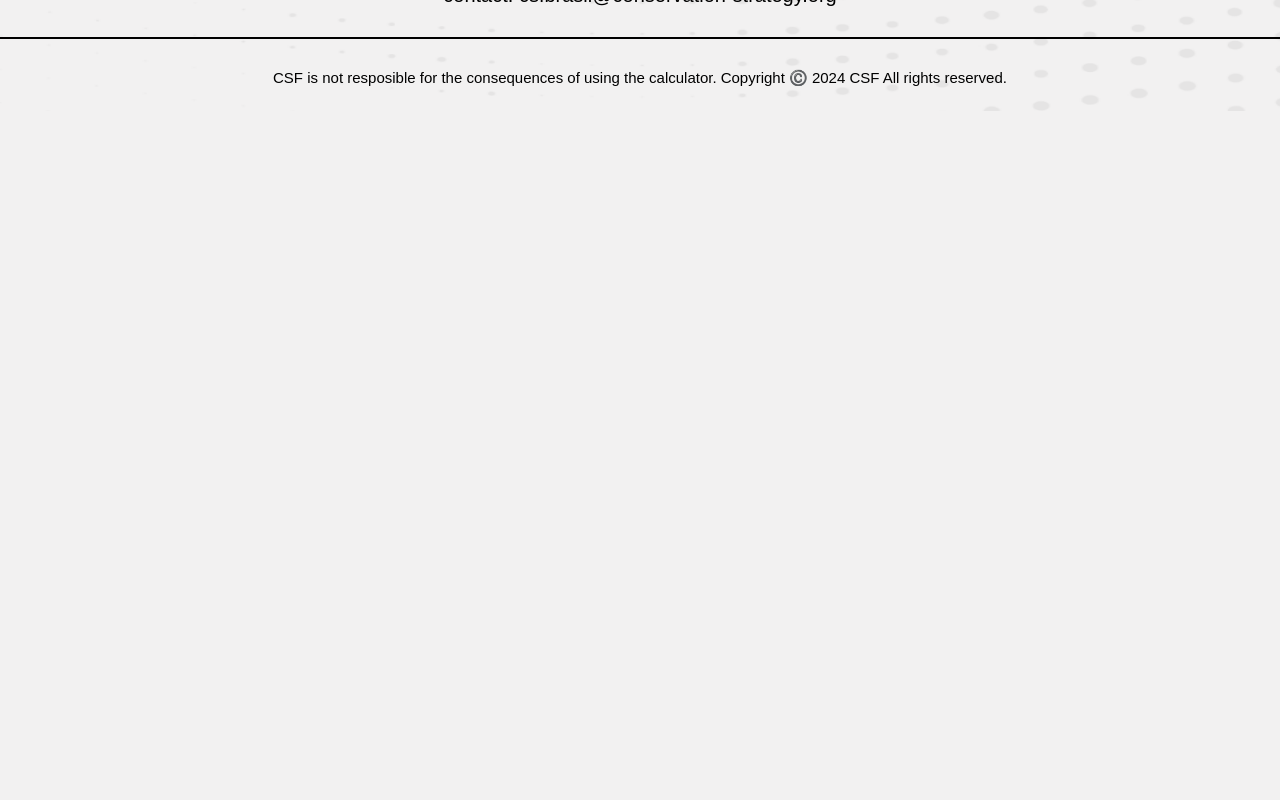
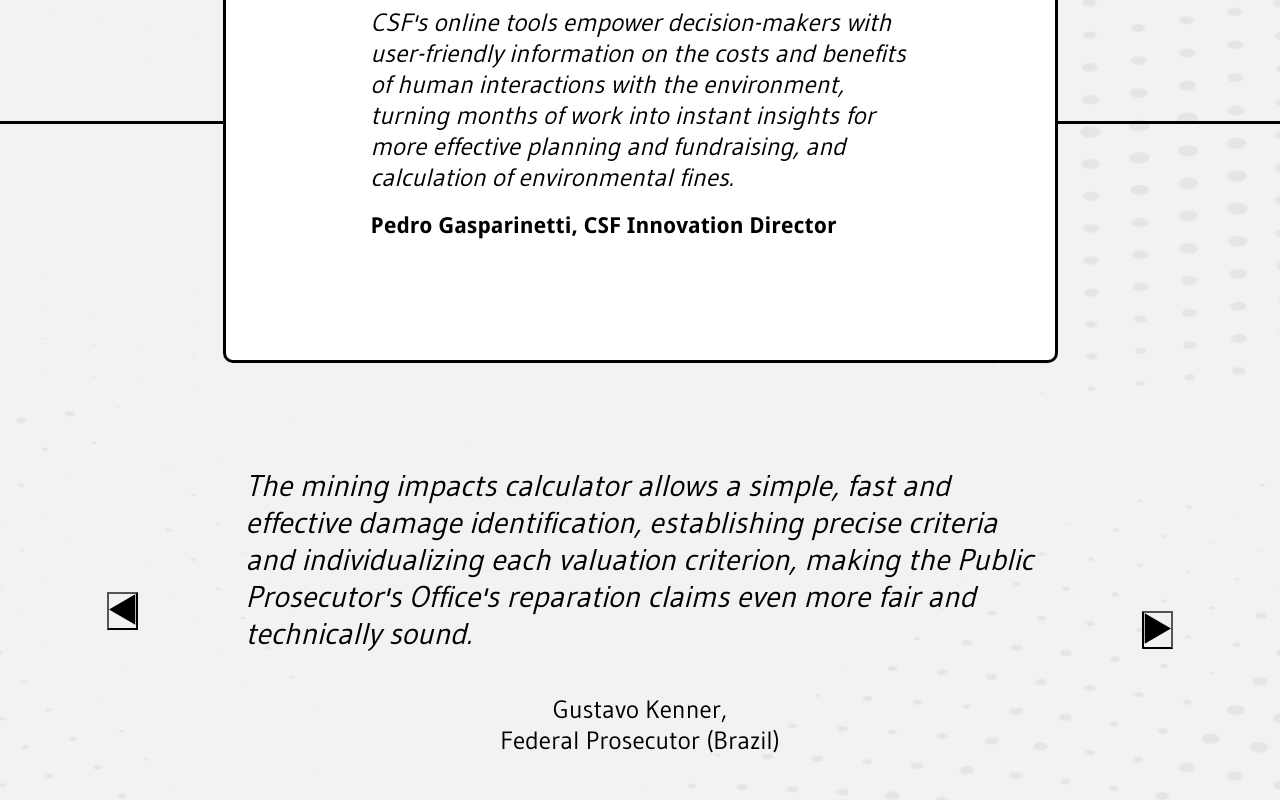
Before and after one commit to conservation-strategy/calculadoras-hub, a Next.js app: page / in a window 1280 px wide. Shown: the part 2400-3200 px from the top of the page. Before the commit the page ends 2511 px from the top, so only its background shows below. Built offline with nearby package versions, Linux system fonts and the light colour scheme; a web font is replaced by a local one.

Commit message:
new: quotes section

```diff
--- /dev/null
+++ b/app/components/quotes/quotes.jsx
@@ -0,0 +1,60 @@
+import { droid_sans_bold } from '@/app/fonts';
+import styles from './quotes.module.css';
+
+export default function Quotes () {
+
+    return (
+        <div className={styles.section}>
+            <MainQuote/>
+            <Slide/>
+        </div>
+    )
+}
+
+const MainQuote = () => {
+
+    return (
+        <div className={styles.mainContainer}>
+            <div className={styles.line}></div>
+            <div className={styles.frame}>
+                <div className={`${styles.quote} ${styles.mainQuote}`}>
+                    CSF&apos;s online tools empower decision-makers with user-friendly information on the costs and benefits of human interactions with the environment, turning months of work into instant insights for more effective planning and fundraising, and calculation of environmental fines.
+                </div>
+                <div className={`${styles.mainAuthor} ${droid_sans_bold.className}`}>
+                    Pedro Gasparinetti, CSF Innovation Director
+                </div>
+            </div>
+        </div>
+    )
+}
+
+const Slide = () => {
+    return (
+        <div className={styles.slide}>
+            <div className={`${styles.arrow} ${styles.left}`}>
+                <button><Arrow/></button>
+            </div>
+            <div className={`${styles.arrow} ${styles.right}`}>
+                <button><Arrow/></button>
+            </div>
+            <div className={styles.card}>
+                <div className={styles.quote}>
+                    The mining impacts calculator allows a simple, fast and effective damage identification, establishing precise criteria and individualizing each valuation criterion, making the Public Prosecutor's Office's reparation claims even more fair and technically sound.
+                </div>
+                <div className={styles.author}>
+                    Gustavo Kenner,
+                    <br/>
+                    Federal Prosecutor (Brazil)
+                </div>
+            </div>
+        </div>
+    )
+}
+
+const Arrow = () => {
+    return (
+        <svg width="27" height="31" viewBox="0 0 27 31" fill="none" xmlns="http://www.w3.org/2000/svg">
+            <path d="M-7.64949e-07 15.5L26.25 0.344554L26.25 30.6554L-7.64949e-07 15.5Z" fill="black"/>
+        </svg>
+    )
+}
--- /dev/null
+++ b/app/components/quotes/quotes.module.css
@@ -0,0 +1,82 @@
+.section {
+    width: 100%;
+    display: flex;
+    flex-direction: column;
+    align-items: center;
+    gap: 80px;
+    margin: 64px;
+}
+.mainContainer {
+    width: 100%;
+    position: relative;
+    z-index: 0;
+}
+.line {
+    height: 3px;
+    width: 100%;
+    background-color: #000000;
+    position: absolute;
+    top: 0;
+    bottom: 0;
+    margin:auto;
+}
+.frame {
+    position: relative;
+    margin: auto;
+    z-index: 2;
+    width: 70%;
+    max-width: 835px;
+    aspect-ratio: 835 / 481;
+    padding: 0px 145px;
+    background-color: #ffffff;
+    gap: 20px;
+    border-radius: 10px;
+    border: #000000 solid 3px;
+    display: flex;
+    flex-direction: column;
+    align-items: start;
+    justify-content: center;
+}
+.quote {
+    text-align: left;
+    font-style: italic;
+    font-size: var(--h2);
+}
+.mainQuote {
+    font-size: var(--h3);
+}
+.mainAuthor {
+    font-size: 22px;
+}
+
+.slide {
+    width: 100%;
+    max-width: 1066px;
+    margin: 24px;
+    position: relative;
+    z-index: 0;
+}
+.arrow {
+    position: absolute;
+    top: 50%;
+    transform: translateY(-50%);
+}
+.left {
+    left: 0;
+}
+.right {
+    right: 0;
+    transform: scaleX(-1);
+}
+.card {
+    display: flex;
+    flex-direction: column;
+    align-items: center;
+    gap: 42px;
+    text-align: center;
+    width: 74%;
+    margin: auto;
+}
+.author {
+    font-size: var(--h3);
+}
--- a/app/page.js
+++ b/app/page.js
@@ -4,6 +4,7 @@ import Navbar from "./components/navbar/navbar";
 import Calculators from "./components/calculators/calculators";
 import Footer from "./components/footer/footer";
 import MidSection from "./components/midsection/midsection";
+import Quotes from "./components/quotes/quotes";
 
 export default function Home() {
 
@@ -15,6 +16,7 @@ export default function Home() {
       {/* </div> */}
       <div className={styles.divider}></div>
       <MidSection/>
+      <Quotes/>
       <Footer/>
     </main>
     );
```
